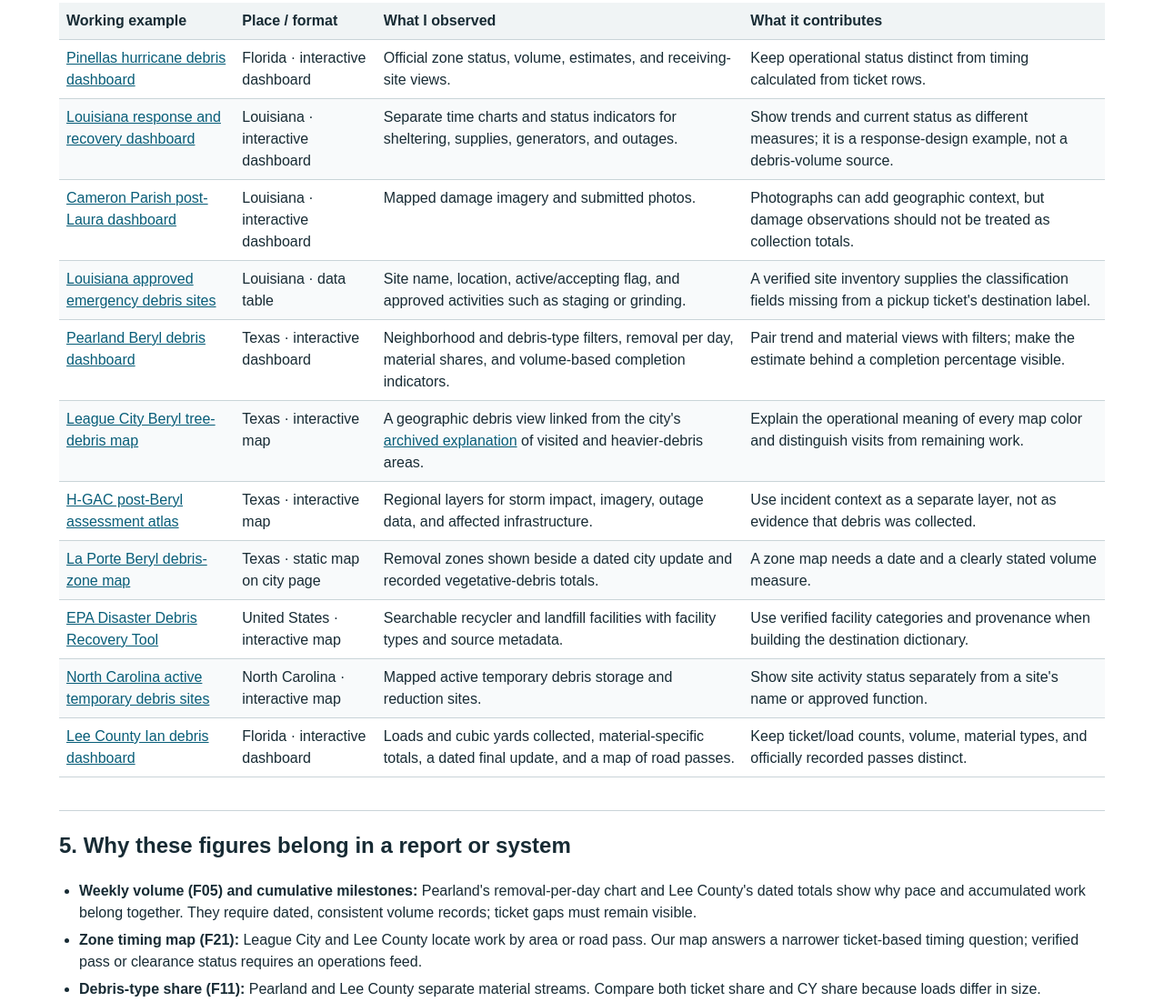
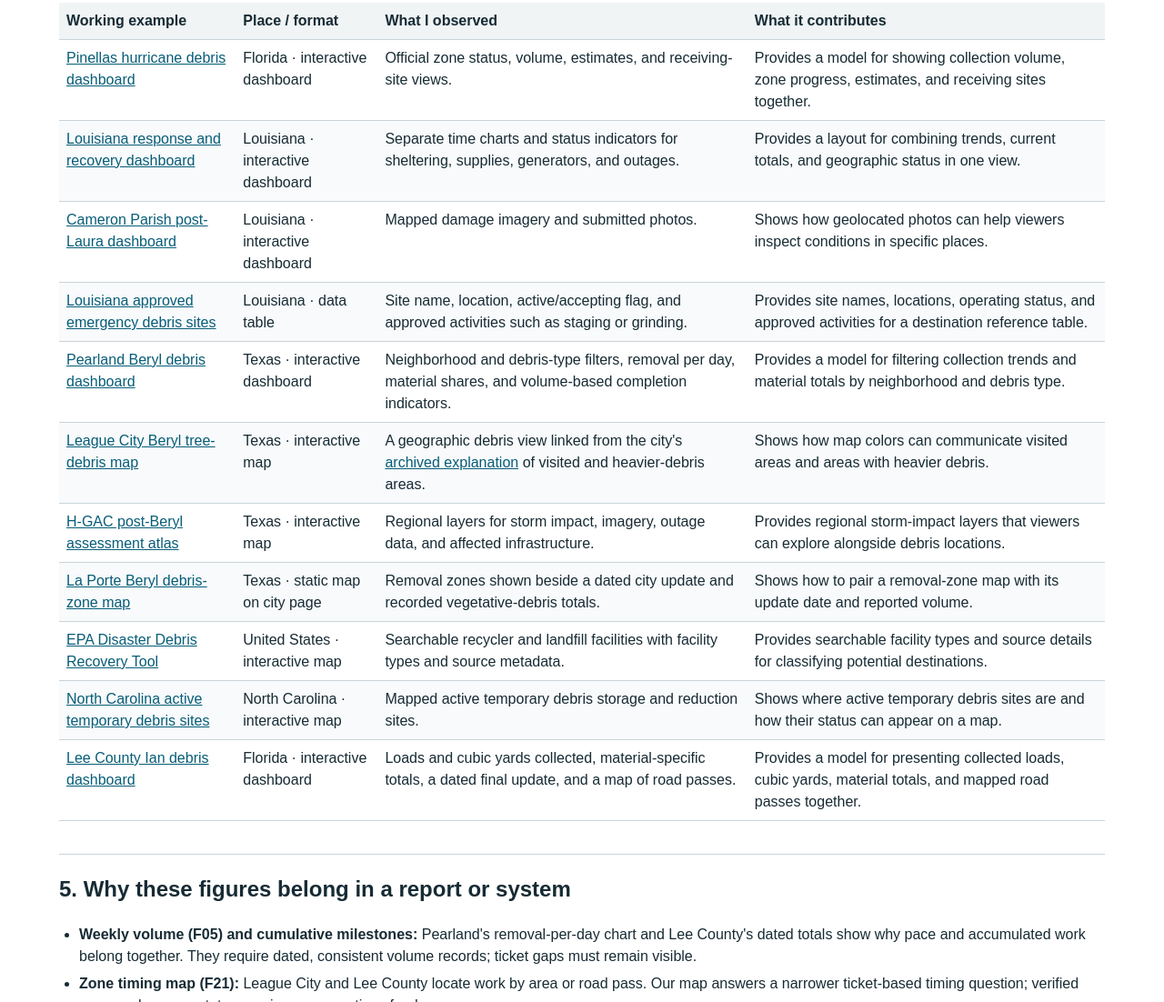
Before and after one commit to m-ark-han/Ticket-Data-Visualizations, a plain HTML site: page meeting-followups.html in a window 1280 px wide. Shown: the part 1964-3066 px from the top of the page at 91% size. Drawn offline with Linux system fonts and the light colour scheme.

Commit message:
Focus dashboard review contributions on useful features

```diff
--- a/meeting-followups.html
+++ b/meeting-followups.html
@@ -32,17 +32,17 @@
 <p>Search terms used: <code>disaster dashboard</code>, <code>disaster visualization</code>, <code>hurricane debris collection dashboard Louisiana</code>, <code>Hurricane Laura dashboard</code>, <code>Hurricane Beryl debris dashboard Texas</code>, <code>Post-Beryl Assessment map</code>, and <code>temporary debris sites map</code>. The eleven links below were checked on November 16, 2026. Nine are interactive dashboards or maps; the Louisiana site inventory is a data table and La Porte supplies a static zone map. The last two are useful references but should not be described as live dashboards. Some interactive examples show disaster impacts or response operations rather than ticket-level collection; their role is labeled explicitly.</p>
 <p><strong>Why the PDFs are gone:</strong> The earlier PDFs preserved screenshots and historical numbers from dashboards, but they were not dashboards a teammate could explore. The broken Baton Rouge, New Orleans, and Houston links are also removed. This list links to accessible visuals and names the specific design or data lesson taken from each.</p>
 <div class="scroll"><table><thead><tr><th>Working example</th><th>Place / format</th><th>What I observed</th><th>What it contributes</th></tr></thead><tbody>
-<tr><td><a href="https://pinellas-egis.maps.arcgis.com/apps/dashboards/cc0cb850528c4b1b8ee669ec79feb341">Pinellas hurricane debris dashboard</a></td><td>Florida · interactive dashboard</td><td>Official zone status, volume, estimates, and receiving-site views.</td><td>Keep operational status distinct from timing calculated from ticket rows.</td></tr>
-<tr><td><a href="https://gohsep.maps.arcgis.com/apps/dashboards/0f5eebfe351c4fe9b9b5b79edfdda3f6">Louisiana response and recovery dashboard</a></td><td>Louisiana · interactive dashboard</td><td>Separate time charts and status indicators for sheltering, supplies, generators, and outages.</td><td>Show trends and current status as different measures; it is a response-design example, not a debris-volume source.</td></tr>
-<tr><td><a href="https://fenstermaker.maps.arcgis.com/apps/dashboards/5a51d30fd4974948a138b5560fff0a92">Cameron Parish post-Laura dashboard</a></td><td>Louisiana · interactive dashboard</td><td>Mapped damage imagery and submitted photos.</td><td>Photographs can add geographic context, but damage observations should not be treated as collection totals.</td></tr>
-<tr><td><a href="https://internet.deq.louisiana.gov/portal/DIVISIONS/WASTE-PERMITS/CURRENTLY-APPROVED-EMERGENCY-DEBRIS-SITES">Louisiana approved emergency debris sites</a></td><td>Louisiana · data table</td><td>Site name, location, active/accepting flag, and approved activities such as staging or grinding.</td><td>A verified site inventory supplies the classification fields missing from a pickup ticket's destination label.</td></tr>
-<tr><td><a href="https://pearland.maps.arcgis.com/apps/dashboards/c5992be865ac4d71b3a2505e48754b7a">Pearland Beryl debris dashboard</a></td><td>Texas · interactive dashboard</td><td>Neighborhood and debris-type filters, removal per day, material shares, and volume-based completion indicators.</td><td>Pair trend and material views with filters; make the estimate behind a completion percentage visible.</td></tr>
-<tr><td><a href="https://leaguecity.maps.arcgis.com/apps/instant/basic/index.html?appid=b19242ae12474db7a4abe96fbddf1787">League City Beryl tree-debris map</a></td><td>Texas · interactive map</td><td>A geographic debris view linked from the city's <a href="https://leaguecitytx.gov/m/newsflash/Archive/Item/5140?arcId=11501">archived explanation</a> of visited and heavier-debris areas.</td><td>Explain the operational meaning of every map color and distinguish visits from remaining work.</td></tr>
-<tr><td><a href="https://h-gac.maps.arcgis.com/apps/instant/atlas/index.html?appid=a986ebeaeef24726b906eae9ef9e5ee9">H-GAC post-Beryl assessment atlas</a></td><td>Texas · interactive map</td><td>Regional layers for storm impact, imagery, outage data, and affected infrastructure.</td><td>Use incident context as a separate layer, not as evidence that debris was collected.</td></tr>
-<tr><td><a href="https://laportetx.gov/m/newsflash/home/detail/325">La Porte Beryl debris-zone map</a></td><td>Texas · static map on city page</td><td>Removal zones shown beside a dated city update and recorded vegetative-debris totals.</td><td>A zone map needs a date and a clearly stated volume measure.</td></tr>
-<tr><td><a href="https://experience.arcgis.com/experience/6f335e45b82946b78f26562af399d200">EPA Disaster Debris Recovery Tool</a></td><td>United States · interactive map</td><td>Searchable recycler and landfill facilities with facility types and source metadata.</td><td>Use verified facility categories and provenance when building the destination dictionary.</td></tr>
-<tr><td><a href="https://ncdenr.maps.arcgis.com/apps/webappviewer/index.html?id=ff89064fe9514d759da54b868d93afc5">North Carolina active temporary debris sites</a></td><td>North Carolina · interactive map</td><td>Mapped active temporary debris storage and reduction sites.</td><td>Show site activity status separately from a site's name or approved function.</td></tr>
-<tr><td><a href="https://lee-county-fl-debris-removal-thompsoncs.hub.arcgis.com/">Lee County Ian debris dashboard</a></td><td>Florida · interactive dashboard</td><td>Loads and cubic yards collected, material-specific totals, a dated final update, and a map of road passes.</td><td>Keep ticket/load counts, volume, material types, and officially recorded passes distinct.</td></tr>
+<tr><td><a href="https://pinellas-egis.maps.arcgis.com/apps/dashboards/cc0cb850528c4b1b8ee669ec79feb341">Pinellas hurricane debris dashboard</a></td><td>Florida · interactive dashboard</td><td>Official zone status, volume, estimates, and receiving-site views.</td><td>Provides a model for showing collection volume, zone progress, estimates, and receiving sites together.</td></tr>
+<tr><td><a href="https://gohsep.maps.arcgis.com/apps/dashboards/0f5eebfe351c4fe9b9b5b79edfdda3f6">Louisiana response and recovery dashboard</a></td><td>Louisiana · interactive dashboard</td><td>Separate time charts and status indicators for sheltering, supplies, generators, and outages.</td><td>Provides a layout for combining trends, current totals, and geographic status in one view.</td></tr>
+<tr><td><a href="https://fenstermaker.maps.arcgis.com/apps/dashboards/5a51d30fd4974948a138b5560fff0a92">Cameron Parish post-Laura dashboard</a></td><td>Louisiana · interactive dashboard</td><td>Mapped damage imagery and submitted photos.</td><td>Shows how geolocated photos can help viewers inspect conditions in specific places.</td></tr>
+<tr><td><a href="https://internet.deq.louisiana.gov/portal/DIVISIONS/WASTE-PERMITS/CURRENTLY-APPROVED-EMERGENCY-DEBRIS-SITES">Louisiana approved emergency debris sites</a></td><td>Louisiana · data table</td><td>Site name, location, active/accepting flag, and approved activities such as staging or grinding.</td><td>Provides site names, locations, operating status, and approved activities for a destination reference table.</td></tr>
+<tr><td><a href="https://pearland.maps.arcgis.com/apps/dashboards/c5992be865ac4d71b3a2505e48754b7a">Pearland Beryl debris dashboard</a></td><td>Texas · interactive dashboard</td><td>Neighborhood and debris-type filters, removal per day, material shares, and volume-based completion indicators.</td><td>Provides a model for filtering collection trends and material totals by neighborhood and debris type.</td></tr>
+<tr><td><a href="https://leaguecity.maps.arcgis.com/apps/instant/basic/index.html?appid=b19242ae12474db7a4abe96fbddf1787">League City Beryl tree-debris map</a></td><td>Texas · interactive map</td><td>A geographic debris view linked from the city's <a href="https://leaguecitytx.gov/m/newsflash/Archive/Item/5140?arcId=11501">archived explanation</a> of visited and heavier-debris areas.</td><td>Shows how map colors can communicate visited areas and areas with heavier debris.</td></tr>
+<tr><td><a href="https://h-gac.maps.arcgis.com/apps/instant/atlas/index.html?appid=a986ebeaeef24726b906eae9ef9e5ee9">H-GAC post-Beryl assessment atlas</a></td><td>Texas · interactive map</td><td>Regional layers for storm impact, imagery, outage data, and affected infrastructure.</td><td>Provides regional storm-impact layers that viewers can explore alongside debris locations.</td></tr>
+<tr><td><a href="https://laportetx.gov/m/newsflash/home/detail/325">La Porte Beryl debris-zone map</a></td><td>Texas · static map on city page</td><td>Removal zones shown beside a dated city update and recorded vegetative-debris totals.</td><td>Shows how to pair a removal-zone map with its update date and reported volume.</td></tr>
+<tr><td><a href="https://experience.arcgis.com/experience/6f335e45b82946b78f26562af399d200">EPA Disaster Debris Recovery Tool</a></td><td>United States · interactive map</td><td>Searchable recycler and landfill facilities with facility types and source metadata.</td><td>Provides searchable facility types and source details for classifying potential destinations.</td></tr>
+<tr><td><a href="https://ncdenr.maps.arcgis.com/apps/webappviewer/index.html?id=ff89064fe9514d759da54b868d93afc5">North Carolina active temporary debris sites</a></td><td>North Carolina · interactive map</td><td>Mapped active temporary debris storage and reduction sites.</td><td>Shows where active temporary debris sites are and how their status can appear on a map.</td></tr>
+<tr><td><a href="https://lee-county-fl-debris-removal-thompsoncs.hub.arcgis.com/">Lee County Ian debris dashboard</a></td><td>Florida · interactive dashboard</td><td>Loads and cubic yards collected, material-specific totals, a dated final update, and a map of road passes.</td><td>Provides a model for presenting collected loads, cubic yards, material totals, and mapped road passes together.</td></tr>
 </tbody></table></div>
 
 <h2 id="rationale">5. Why these figures belong in a report or system</h2>
```
